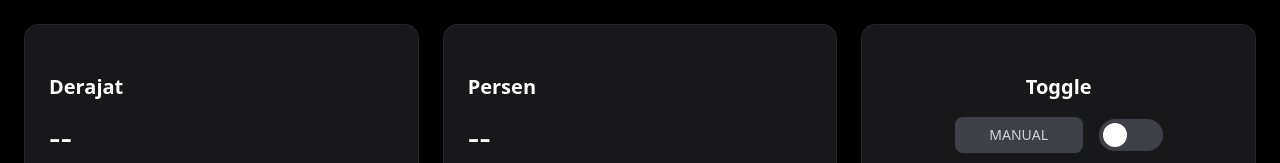
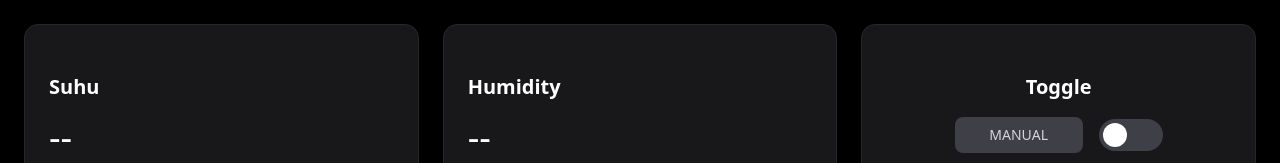
Before and after one commit to MAF1344/humidifierPlatform, a Next.js app: page / in a window 1280 px wide. Shown: the top 163 px of the page. Built offline with nearby package versions, Linux system fonts and the light colour scheme; no server answers.

Commit message:
Update labl: Derajat -> Suhu, Persen -> Humidity

```diff
--- a/app/page.tsx
+++ b/app/page.tsx
@@ -264,7 +264,7 @@
         {/* TEMPERATURE */}
         <Card className="bg-zinc-900 border-zinc-800 text-white">
           <CardContent className="p-6">
-            <h2 className="text-xl font-semibold">Derajat</h2>
+            <h2 className="text-xl font-semibold">Suhu</h2>
             <p className="text-4xl mt-4">{temperature !== null ? `${temperature} °C` : '--'}</p>
             <p className="text-sm text-zinc-400 mt-2">{getTemperatureStatus(temperature)}</p>
           </CardContent>
@@ -273,7 +273,7 @@
         {/* HUMIDITY */}
         <Card className="bg-zinc-900 border-zinc-800 text-white">
           <CardContent className="p-6">
-            <h2 className="text-xl font-semibold">Persen</h2>
+            <h2 className="text-xl font-semibold">Humidity</h2>
             <p className="text-4xl mt-4">{humidity !== null ? `${humidity} %` : '--'}</p>
             <p className="text-sm text-zinc-400 mt-2">{getHumidityStatus(humidity)}</p>
           </CardContent>
```
